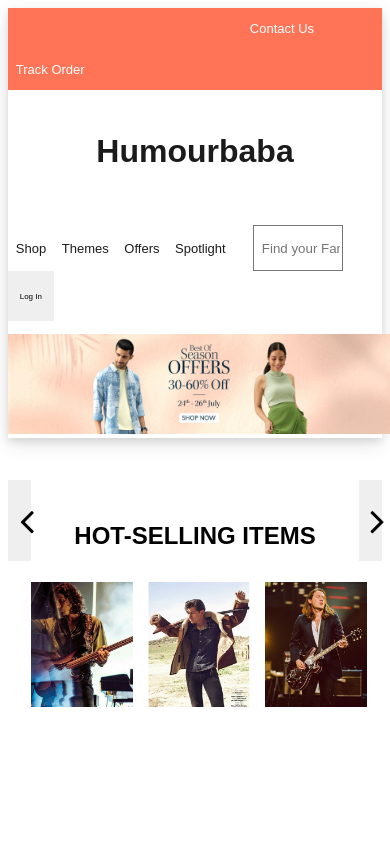
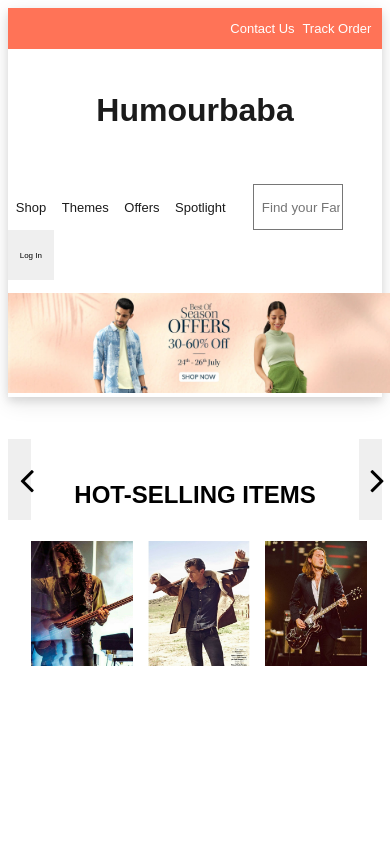
Before and after one commit to dipanshu-765/Humourbaba, a React app: page / in a window 390 px wide. Shown: the top 844 px of the page. Built offline with nearby package versions, Linux system fonts and the light colour scheme.

Commit message:
Update navbar.css

```diff
--- a/public/navbar.css
+++ b/public/navbar.css
@@ -67,7 +67,7 @@ input{
         display: none;
     }
     #contact-details{
-        margin-left:60vw;
+        margin-left:55vw;
     }
 }
 @media only screen and (min-width: 800px){
```
